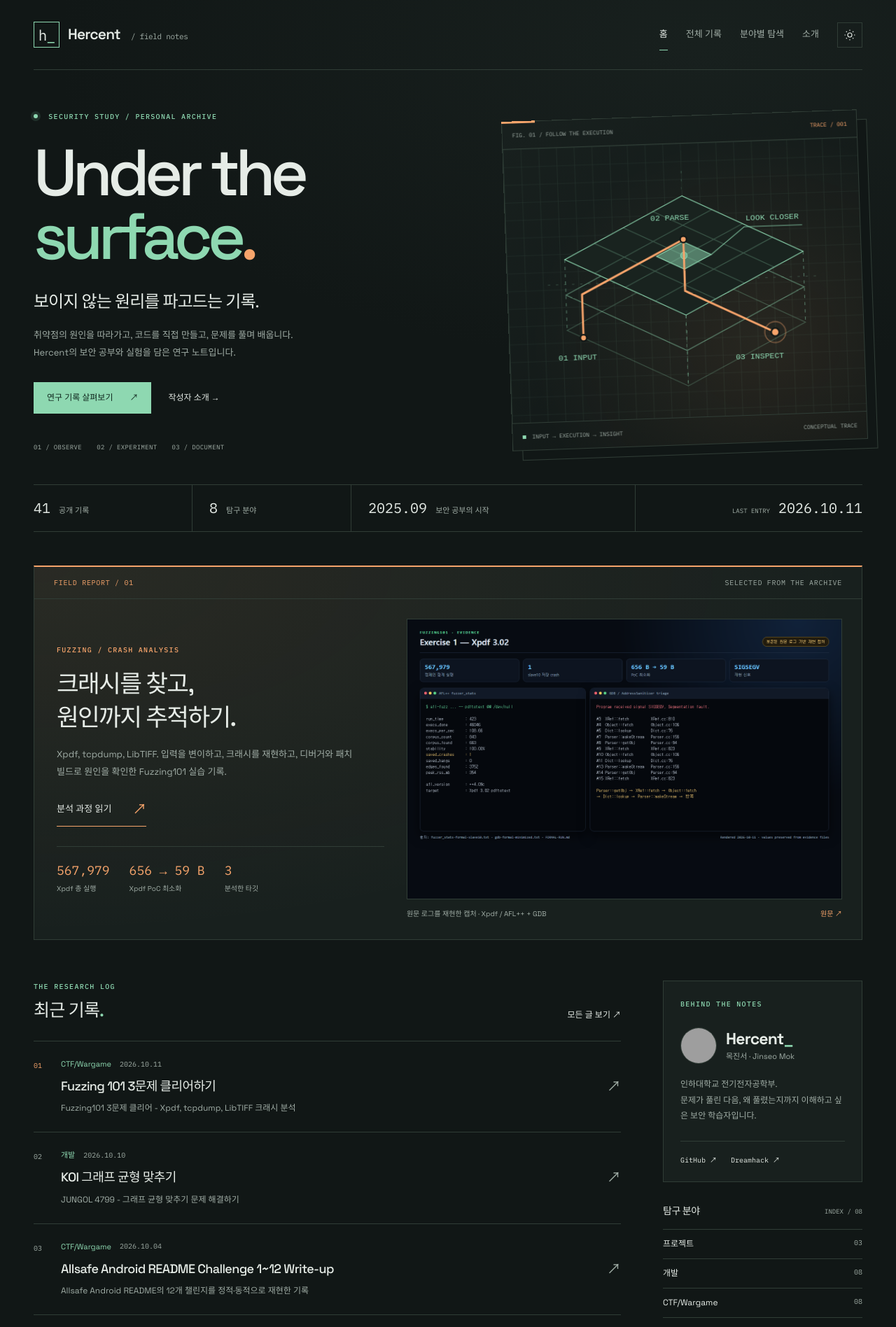
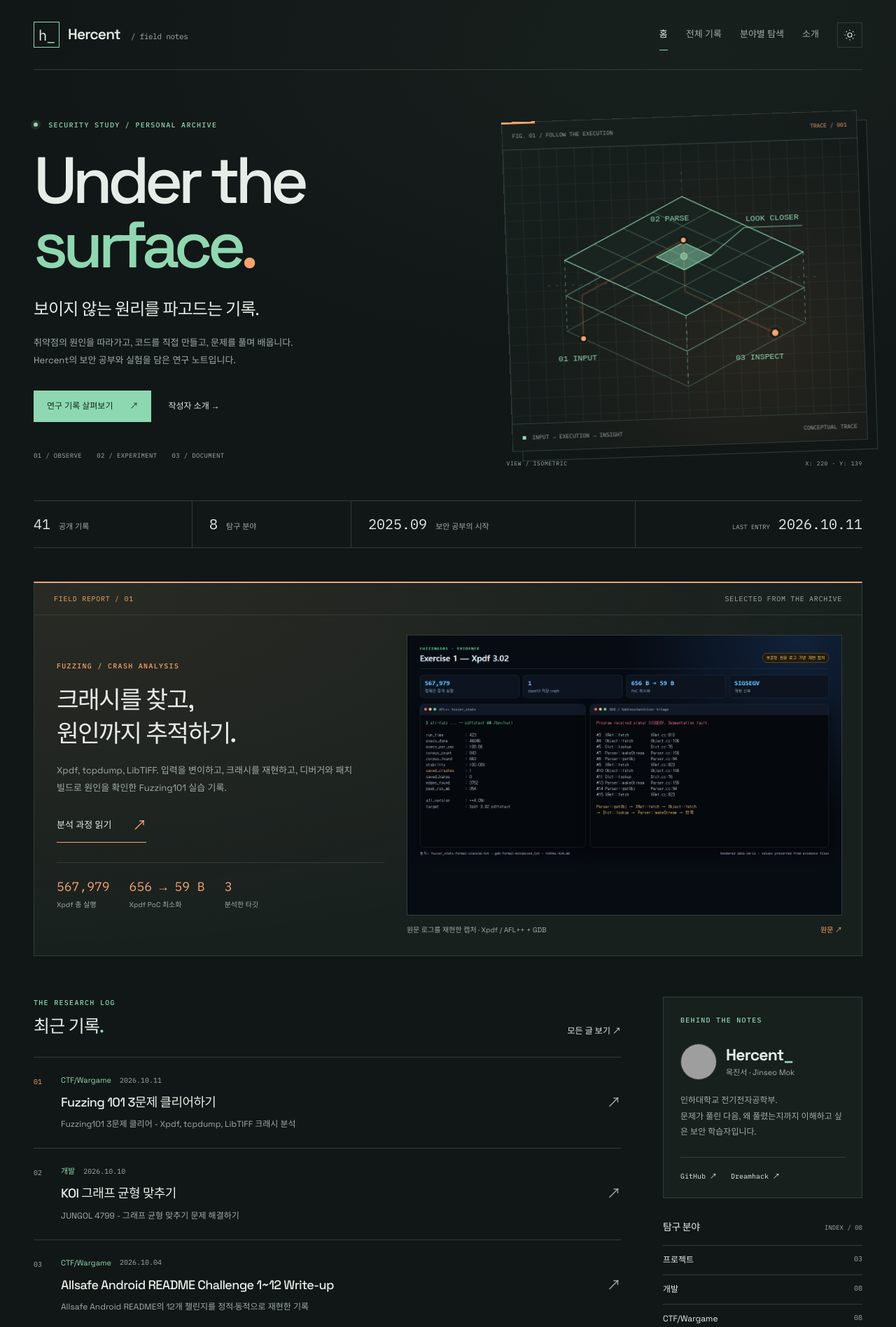
Before and after one commit to katarinabluu-gosegulover/Hercent.github.io, a Jekyll site: the page built from index.html, in a window 1280 px wide. Shown: the top 1896 px of the page at 70% size. Built offline with Jekyll 4.4.1, drawn with Linux system fonts in a browser that asks for light colours; some web fonts are replaced; grey boxes are pictures that could not be loaded.

Commit message:
Add interactive research graphics and subtle visual depth

```diff
--- /dev/null
+++ b/_includes/research-glyph.html
@@ -0,0 +1,22 @@
+<svg class="research-glyph" viewBox="0 0 320 130" fill="none" aria-hidden="true">
+  <g stroke="currentColor" stroke-width="1.3">
+    {% case include.kind %}
+    {% when "branch" %}
+      <path d="M32 65h55m42 0h45m0 0 36-36h55m-91 36 36 36h55" opacity=".5"/>
+      <path class="glyph-route" d="M32 65h142l36-36h55"/>
+      <path d="m87 65 21-21 21 21-21 21Z"/>
+      <rect x="265" y="18" width="22" height="22"/><rect x="265" y="90" width="22" height="22" opacity=".4"/>
+      <circle cx="32" cy="65" r="5" fill="currentColor"/>
+    {% when "code" %}
+      <rect x="55" y="18" width="210" height="94" opacity=".5"/>
+      <path d="M55 38h210M68 28h4m7 0h4m7 0h4" opacity=".5"/>
+      <path class="glyph-route" d="m125 55-21 19 21 19m70-38 21 19-21 19m-25-42-15 46" stroke-width="2"/>
+      <path d="M35 55v40h12m238-40v40h-12" stroke-dasharray="3 4" opacity=".5"/>
+    {% when "paper" %}
+      <path d="M100 20h110v94H100zM86 31v94h110" opacity=".5"/>
+      <path d="M117 38h58m-58 11h76m-76 11h45" />
+      <path class="glyph-route" d="M117 96V74h15v22h12V66h15v30h12V79h15v17h10"/>
+      <path d="m222 47 7 7 15-17M222 72h25m-25 10h16" opacity=".6"/>
+    {% endcase %}
+  </g>
+</svg>
--- a/_layouts/default.html
+++ b/_layouts/default.html
@@ -15,8 +15,8 @@
   <link rel="preconnect" href="https://fonts.googleapis.com">
   <link rel="preconnect" href="https://fonts.gstatic.com" crossorigin>
   <link href="https://fonts.googleapis.com/css2?family=Space+Grotesk:wght@400;500;600;700&family=IBM+Plex+Mono:wght@400;500;600&family=IBM+Plex+Sans+KR:wght@400;500;600;700&display=swap" rel="stylesheet">
-  <link rel="stylesheet" href="{{ '/assets/research.css' | relative_url }}?v=20261021">
-  <script src="{{ '/assets/research.js' | relative_url }}?v=20261020" defer></script>
+  <link rel="stylesheet" href="{{ '/assets/research.css' | relative_url }}?v=20261021b">
+  <script src="{{ '/assets/research.js' | relative_url }}?v=20261021b" defer></script>
   <noscript><style>[data-tab-panel][hidden], [data-document-slide][hidden] { display: block !important; } .search-tools, [data-tab-trigger], .theme-toggle { display: none; }</style></noscript>
 </head>
 <body{% if page.body_class %} class="{{ page.body_class }}"{% endif %}>
--- a/assets/research.css
+++ b/assets/research.css
@@ -85,6 +85,28 @@
 .diagram-surface { fill: color-mix(in srgb,var(--accent) 6%,var(--bg)); }
 .diagram-focus { fill: var(--accent); fill-opacity: .5; }
 .diagram-callout { opacity: .8; }
+.analysis-stage { min-width: 0; perspective: 1000px; }
+.analysis-tilt { transform: rotateX(var(--tilt-x,0deg)) rotateY(var(--tilt-y,0deg)); transition: transform .25s ease-out; }
+.figure-coordinate { display: flex; justify-content: space-between; margin-top: 28px; font: 8px var(--mono); letter-spacing: .08em; color: var(--muted); }
+.research-hero { position: relative; isolation: isolate; }
+.research-hero::before { content: ""; position: absolute; inset: 22px -24px; z-index: -1; pointer-events: none; background-image: radial-gradient(var(--line) .7px,transparent .7px); background-size: 12px 12px; mask-image: linear-gradient(90deg,transparent 38%,#000); opacity: .55; }
+.diagram-layer-back,.diagram-layer-mid { transition: transform .45s ease; }
+.research-glyph { display: block; width: 100%; height: 130px; margin-top: 20px; color: var(--accent); background-image: linear-gradient(var(--line) 1px,transparent 1px),linear-gradient(90deg,var(--line) 1px,transparent 1px); background-size: 26px 26px; border: 1px solid var(--line); }
+.path-card:nth-child(2) .research-glyph { color: var(--warm); }
+.glyph-route { stroke-dasharray: 5 3; }
+.path-card { position: relative; }
+.path-card::after { content: ""; position: absolute; left: 26px; right: 26px; bottom: 0; height: 2px; background: var(--warm); transform: scaleX(0); transform-origin: left; transition: transform .25s ease; }
+.path-card:focus-visible::after { transform: scaleX(1); }
+.path-card h3 span { display: inline-block; transition: transform .25s ease; }
+.case-evidence > a { overflow: hidden; }
+.case-evidence img { transition: transform .4s ease; }
+@media (min-width: 761px) and (hover: hover) and (pointer: fine) and (prefers-reduced-motion: no-preference) {
+  .analysis-stage:hover .diagram-layer-back { transform: translateY(12px); }
+  .analysis-stage:hover .diagram-layer-mid { transform: translateY(6px); }
+  .path-card:hover::after { transform: scaleX(1); }
+  .path-card:hover h3 span { transform: translate(3px,-3px); color: var(--warm); }
+  .case-evidence > a:hover img { transform: scale(1.025); }
+}
 .trace-label { color: var(--warm); }
 .trace-guide { stroke: var(--warm); stroke-width: 2; opacity: .18; }
 .trace-flow { stroke: var(--warm); stroke-width: 2.5; stroke-linejoin: round; stroke-dasharray: 1; stroke-dashoffset: 0; }
@@ -277,6 +299,10 @@
   .research-hero h1 { font-size: clamp(58px,13vw,88px); }
   .hero-statement { font-size: 20px; }
   .analysis-figure { max-width: 440px; width: calc(100% - 16px); justify-self: center; transform: none; }
+  .analysis-stage { width: 100%; max-width: 440px; justify-self: center; }
+  .analysis-tilt { transform: none; }
+  .analysis-stage .analysis-figure,.analysis-stage .trace-flow,.analysis-stage .trace-pulse { animation: none; }
+  .research-hero::before { inset: 20px 0; }
   .hero-caption { font-size: 9px; margin-top: 30px; }
   .archive-strip { grid-template-columns: 1fr 1fr; }
   .archive-strip > div,.archive-strip > div:first-child,.archive-strip > div:last-child { padding: 16px; justify-content: flex-start; }
--- a/assets/research.js
+++ b/assets/research.js
@@ -1,4 +1,50 @@
 (() => {
+  const motionPreference = matchMedia("(prefers-reduced-motion: reduce)");
+  const pointerPreference = matchMedia("(hover: hover) and (pointer: fine) and (min-width: 761px)");
+  const stage = document.querySelector("[data-analysis-stage]");
+  if (stage) {
+    const resetTilt = () => {
+      stage.style.removeProperty("--tilt-x");
+      stage.style.removeProperty("--tilt-y");
+    };
+    stage.addEventListener("pointermove", (event) => {
+      if (motionPreference.matches || !pointerPreference.matches) return;
+      const bounds = stage.getBoundingClientRect();
+      const x = Math.max(-.5, Math.min(.5, (event.clientX - bounds.left) / bounds.width - .5));
+      const y = Math.max(-.5, Math.min(.5, (event.clientY - bounds.top) / bounds.height - .5));
+      stage.style.setProperty("--tilt-x", `${-y * 8}deg`);
+      stage.style.setProperty("--tilt-y", `${x * 8}deg`);
+    });
+    stage.addEventListener("pointerleave", resetTilt);
+    motionPreference.addEventListener("change", resetTilt);
+    pointerPreference.addEventListener("change", resetTilt);
+    window.addEventListener("blur", resetTilt);
+  }
+
+  // Content is always visible. Scroll accents only move it, never gate opacity.
+  if ("IntersectionObserver" in window) {
+    const activeAnimations = new Set();
+    const observer = new IntersectionObserver((entries) => {
+      entries.forEach(({ target, isIntersecting }) => {
+        if (!isIntersecting) return;
+        observer.unobserve(target);
+        if (motionPreference.matches || !pointerPreference.matches || !target.animate) return;
+        const animation = target.animate(
+          [{ transform: "translateY(14px)" }, { transform: "translateY(0)" }],
+          { duration: 550, easing: "cubic-bezier(.2,.7,.3,1)" }
+        );
+        activeAnimations.add(animation);
+        const cleanup = () => activeAnimations.delete(animation);
+        animation.onfinish = cleanup;
+        animation.oncancel = cleanup;
+      });
+    }, { threshold: 0 });
+    document.querySelectorAll(".case-study,.selected-section .section-heading,.path-card").forEach((element) => observer.observe(element));
+    motionPreference.addEventListener("change", () => {
+      if (motionPreference.matches) activeAnimations.forEach((animation) => animation.cancel());
+    });
+  }
+
   const root = document.documentElement;
   const toggle = document.querySelector("[data-theme-toggle]");
   const updateToggle = () => {
--- a/index.html
+++ b/index.html
@@ -21,15 +21,15 @@
       </div>
       <div class="hero-caption"><span>01 / OBSERVE</span><span>02 / EXPERIMENT</span><span>03 / DOCUMENT</span></div>
     </div>
-    <div class="analysis-figure" aria-hidden="true">
+    <div class="analysis-stage" data-analysis-stage aria-hidden="true"><div class="analysis-tilt"><div class="analysis-figure">
       <div class="figure-topline"><span>FIG. 01 / FOLLOW THE EXECUTION</span><span class="trace-label">TRACE / 001</span></div>
       <svg class="layer-diagram" viewBox="0 0 440 340" fill="none">
         <defs><pattern id="grid" width="22" height="22" patternUnits="userSpaceOnUse"><path d="M22 0H0V22" stroke="currentColor" opacity=".12"/></pattern></defs>
         <rect width="440" height="340" fill="url(#grid)"/>
         <path d="M220 34v262M50 170h340" stroke="currentColor" stroke-dasharray="3 7" opacity=".2"/>
         <g stroke="currentColor">
-          <path d="m220 153 148 74-148 74-148-74Z" opacity=".3"/>
-          <path d="m220 109 148 74-148 74-148-74Z" opacity=".55"/>
+          <path d="m220 153 148 74-148 74-148-74Z" opacity=".3" class="diagram-layer-back"/>
+          <path d="m220 109 148 74-148 74-148-74Z" opacity=".55" class="diagram-layer-mid"/>
           <path d="m220 65 148 74-148 74-148-74Z" class="diagram-surface"/>
           <path d="M72 139v88m296-88v88m-148-14v88" stroke-dasharray="4 5" opacity=".45"/>
           <path d="M146 102l148 74M109 120l148 74M183 83l148 74M294 102l-148 74M331 120l-148 74M257 83l-148 74" opacity=".3"/>
@@ -44,7 +44,7 @@
         <g fill="currentColor" font-family="monospace" font-size="10"><text x="298" y="98">LOOK CLOSER</text><text x="60" y="264">01 INPUT</text><text x="180" y="95">02 PARSE</text><text x="280" y="270">03 INSPECT</text></g>
       </svg>
       <div class="figure-bottomline"><span><i></i> INPUT → EXECUTION → INSIGHT</span><span>CONCEPTUAL TRACE</span></div>
-    </div>
+    </div></div><div class="figure-coordinate"><span>VIEW / ISOMETRIC</span><span>X: 220 · Y: 139</span></div></div>
   </section>
   <div class="archive-strip">
     <div><strong>{{ entry_count }}</strong><span>공개 기록</span></div>
@@ -114,9 +114,9 @@
   <section class="selected-section">
     <div class="section-heading"><div><p class="eyebrow">EXPLORE THE ARCHIVE</p><h2>다음으로 읽어볼 기록</h2></div><span class="mono muted">SELECTED PATHS / 03</span></div>
     <div class="path-grid">
-      <a class="path-card" href="{{ '/categories/ctf-wargame/' | relative_url }}"><span class="mono accent">01 / BREAK IT DOWN</span><h3>CTF &amp; Wargame <span>↗</span></h3><p>문제를 해석하고, 가설을 세우고, 풀이 과정을 복기합니다.</p></a>
-      <a class="path-card" href="{{ '/categories/development/' | relative_url }}"><span class="mono accent">02 / BUILD TO LEARN</span><h3>Tools &amp; Code <span>↗</span></h3><p>디버거부터 패킷 분석기까지. 직접 만들어 이해하는 기록.</p></a>
-      <a class="path-card" href="{{ '/categories/papers-conferences/' | relative_url }}"><span class="mono accent">03 / READ &amp; REFLECT</span><h3>Papers &amp; Talks <span>↗</span></h3><p>논문과 컨퍼런스에서 발견한 생각을 내 언어로 정리합니다.</p></a>
+      <a class="path-card" href="{{ '/categories/ctf-wargame/' | relative_url }}"><span class="mono accent">01 / BREAK IT DOWN</span>{% include research-glyph.html kind="branch" %}<h3>CTF &amp; Wargame <span>↗</span></h3><p>문제를 해석하고, 가설을 세우고, 풀이 과정을 복기합니다.</p></a>
+      <a class="path-card" href="{{ '/categories/development/' | relative_url }}"><span class="mono accent">02 / BUILD TO LEARN</span>{% include research-glyph.html kind="code" %}<h3>Tools &amp; Code <span>↗</span></h3><p>디버거부터 패킷 분석기까지. 직접 만들어 이해하는 기록.</p></a>
+      <a class="path-card" href="{{ '/categories/papers-conferences/' | relative_url }}"><span class="mono accent">03 / READ &amp; REFLECT</span>{% include research-glyph.html kind="paper" %}<h3>Papers &amp; Talks <span>↗</span></h3><p>논문과 컨퍼런스에서 발견한 생각을 내 언어로 정리합니다.</p></a>
     </div>
   </section>
 </main>
```
Also changed, not shown: tests/smoke.cjs (+15 -0 lines), README.md.
